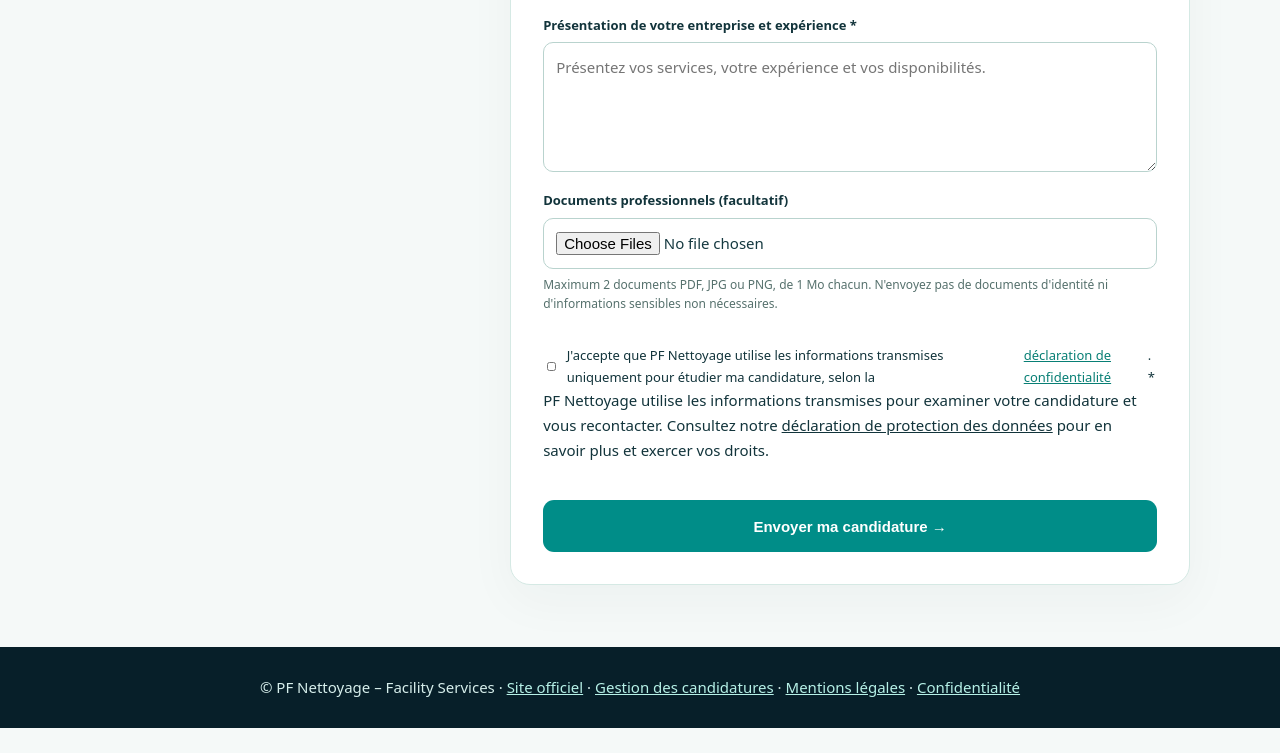
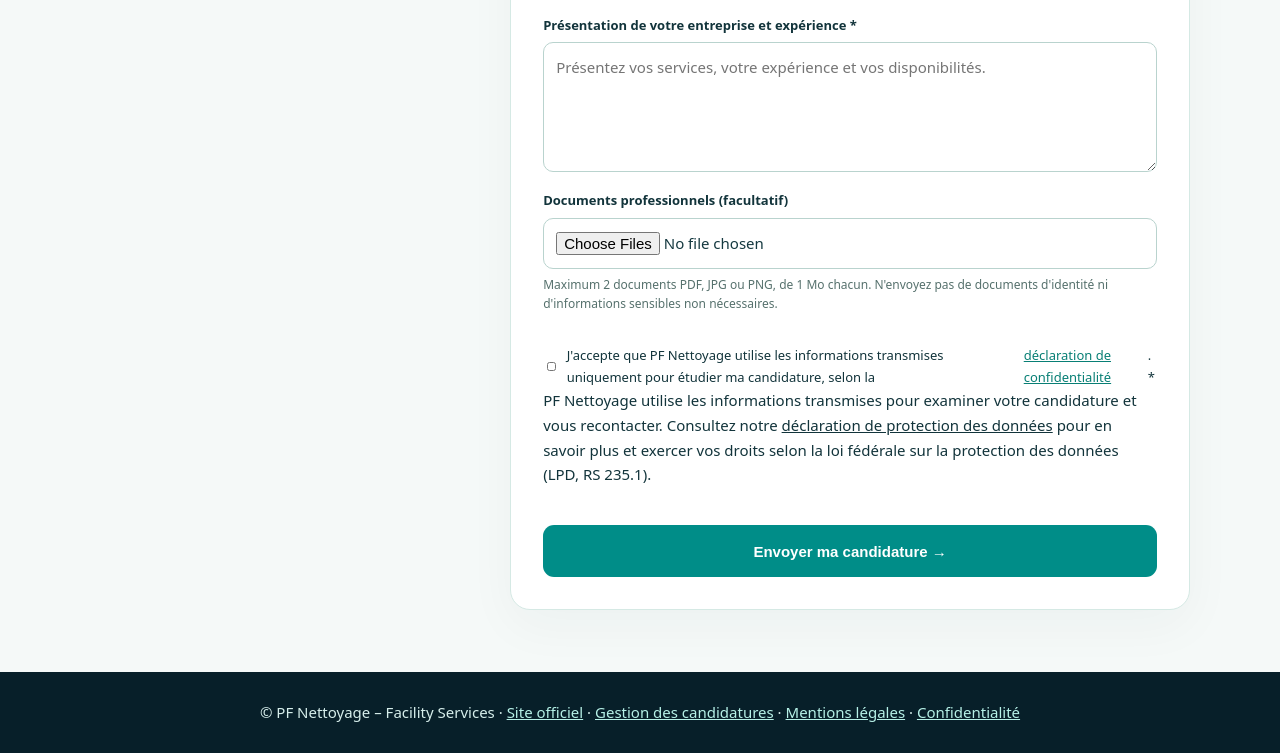
Before and after one commit to benagustoni/Becommunication, a website: page public/prestataires.html in a window 1280 px wide. Shown: the part 1592-2345 px from the top of the page. Before the commit the page ends 2320 px from the top, so only its background shows below. Drawn offline with Linux system fonts and the light colour scheme.

Commit message:
Citer la loi suisse sur la protection des données

```diff
--- a/public/prestataires.html
+++ b/public/prestataires.html
@@ -18,7 +18,7 @@
 <div class="field wide"><label for="documents">Documents professionnels (facultatif)</label><input type="file" id="documents" name="documents" accept=".pdf,.png,.jpg,.jpeg" multiple><small>Maximum 2 documents PDF, JPG ou PNG, de 1 Mo chacun. N'envoyez pas de documents d'identité ni d'informations sensibles non nécessaires.</small></div>
 <div class="field wide privacy"><label class="check"><input id="acceptPrivacy" type="checkbox" required> J'accepte que PF Nettoyage utilise les informations transmises uniquement pour étudier ma candidature, selon la <a href="/confidentialite.html" target="_blank" rel="noopener noreferrer">déclaration de confidentialité</a>. *</label></div>
 <div class="bot" aria-hidden="true"><label>Site<input name="website" id="website" tabindex="-1" autocomplete="off"></label></div>
-</div><p>PF Nettoyage utilise les informations transmises pour examiner votre candidature et vous recontacter. Consultez notre <a href="/confidentialite.html">déclaration de protection des données</a> pour en savoir plus et exercer vos droits.</p><button class="btn send" type="submit">Envoyer ma candidature →</button><p id="partner-status" class="message" role="status" aria-live="polite" hidden></p></form></div></div></main>
+</div><p>PF Nettoyage utilise les informations transmises pour examiner votre candidature et vous recontacter. Consultez notre <a href="/confidentialite.html">déclaration de protection des données</a> pour en savoir plus et exercer vos droits selon la loi fédérale sur la protection des données (LPD, RS 235.1).</p><button class="btn send" type="submit">Envoyer ma candidature →</button><p id="partner-status" class="message" role="status" aria-live="polite" hidden></p></form></div></div></main>
 <footer><div class="container">© PF Nettoyage – Facility Services · <a href="/">Site officiel</a> · <a href="/gestion-prestataires.html">Gestion des candidatures</a> · <a href="/mentions-legales.html">Mentions légales</a> · <a href="/confidentialite.html">Confidentialité</a></div></footer>
 <script>
 (function(){const form=document.getElementById('partner-form'),btn=form.querySelector('button[type=submit]'),status=document.getElementById('partner-status');function msg(text,error){status.hidden=false;status.textContent=text;status.style.background=error?'#fff2f1':'#e7f7f2';status.style.color=error?'#942b21':'#10594d';}
```
